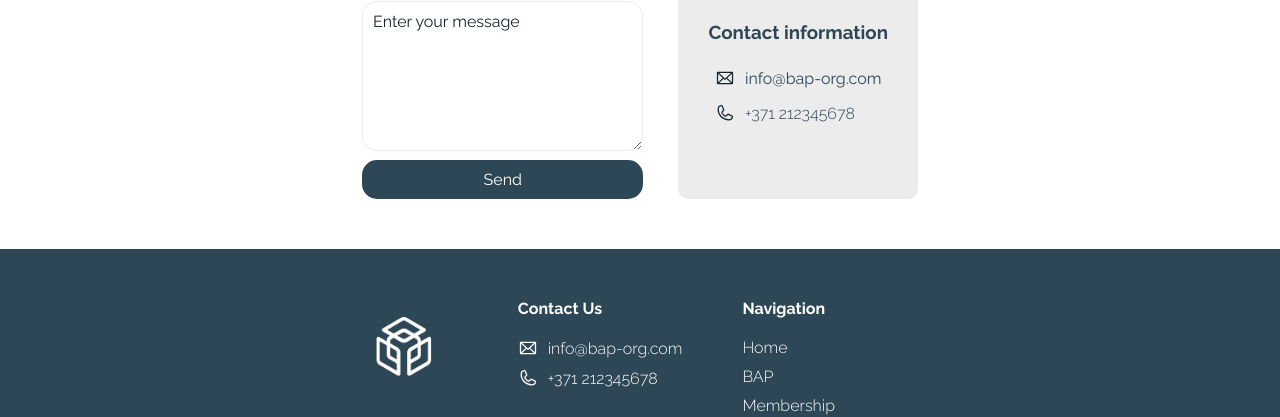
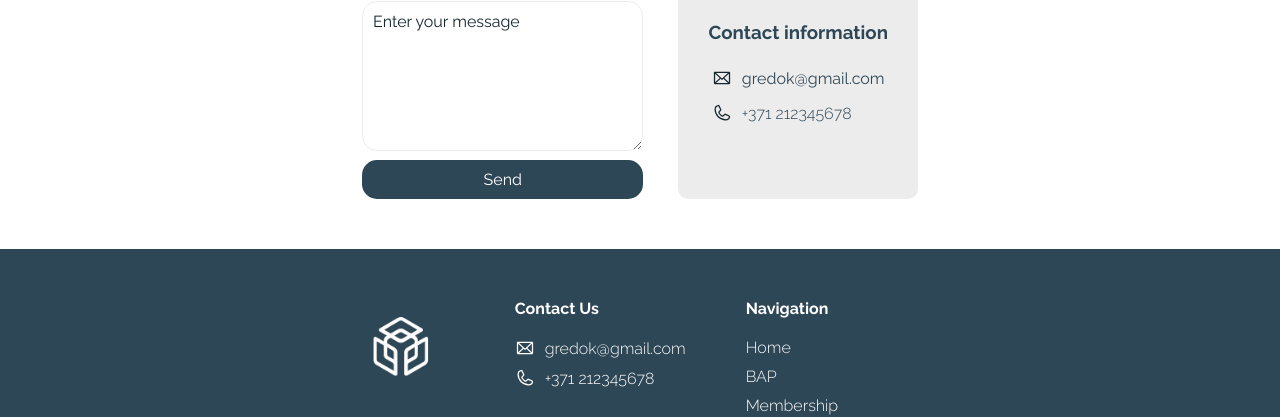
Before and after one commit to orngsoftware/bap-website, a Next.js app: page /en/contact in a window 1280 px wide. Shown: the part 245-662 px from the top of the page. Built offline with nearby package versions, Linux system fonts and the light colour scheme.

Commit message:
Update contact email to temporary working one

```diff
--- a/src/app/[locale]/contact/page.tsx
+++ b/src/app/[locale]/contact/page.tsx
@@ -9,7 +9,7 @@ export default function Contact() {
     const footerT = useTranslations('Footer')
     const [message, setMessage] = useState('')
     const handleSend = () => {
-        window.location.href = `mailto:info@bap-org.com?subject=Contact&body=${encodeURIComponent(message)}`;
+        window.location.href = `mailto:gredok@gmail.com?subject=Contact&body=${encodeURIComponent(message)}`;
     }
     return (
         <div className="col-center">
@@ -30,10 +30,10 @@ export default function Contact() {
                 <div className="diff-color-bg" style={{padding: 25, gap: 20}}>
                    <h3 style={{alignSelf: "flex-start"}}>{t('heading1')}</h3>
                    <div className="col" style={{gap: 15}}>
-                        <Link href="mailto:info@bap-org.com" style={{fontWeight: "normal"}}>
+                        <Link href="mailto:gredok@gmail.com" style={{fontWeight: "normal"}}>
                             <div className="icon-row">
                                 <svg xmlns="http://www.w3.org/2000/svg" width="20" height="20" fill="var(--almost-black-color)" viewBox="0 0 256 256"><path d="M224,48H32a8,8,0,0,0-8,8V192a16,16,0,0,0,16,16H216a16,16,0,0,0,16-16V56A8,8,0,0,0,224,48Zm-96,85.15L52.57,64H203.43ZM98.71,128,40,181.81V74.19Zm11.84,10.85,12,11.05a8,8,0,0,0,10.82,0l12-11.05,58,53.15H52.57ZM157.29,128,216,74.18V181.82Z"></path></svg>
-                                <p>info@bap-org.com</p>
+                                <p>gredok@gmail.com</p>
                             </div>
                         </Link>
                         <div className="icon-row">
--- a/src/components/Footer.tsx
+++ b/src/components/Footer.tsx
@@ -23,10 +23,10 @@ const Footer = () => {
 
                 <div className="footer-col">
                     <p className="footer-heading">{footerT('2')}</p>
-                    <Link href="mailto:info@bap-org.com">
+                    <Link href="mailto:gredok@gmail.com">
                         <div className="icon-row">
                             <svg xmlns="http://www.w3.org/2000/svg" width="20" height="20" fill="white" viewBox="0 0 256 256"><path d="M224,48H32a8,8,0,0,0-8,8V192a16,16,0,0,0,16,16H216a16,16,0,0,0,16-16V56A8,8,0,0,0,224,48Zm-96,85.15L52.57,64H203.43ZM98.71,128,40,181.81V74.19Zm11.84,10.85,12,11.05a8,8,0,0,0,10.82,0l12-11.05,58,53.15H52.57ZM157.29,128,216,74.18V181.82Z"></path></svg>
-                            info@bap-org.com
+                            gredok@gmail.com
                         </div>
                     </Link>
                     <div className="icon-row">
```
Also changed, not shown: 1 other file (tests, documents, lock files or other folders).
